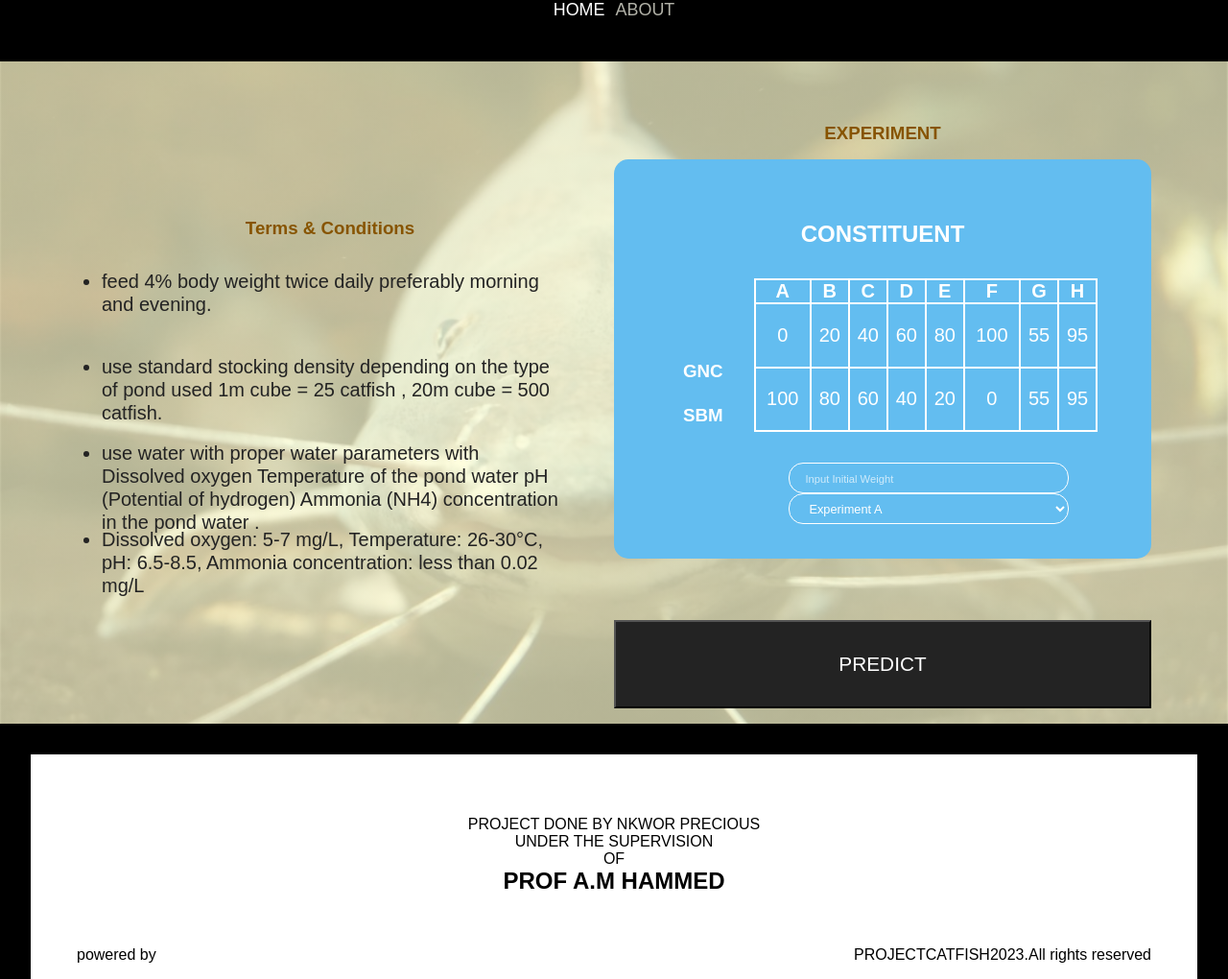
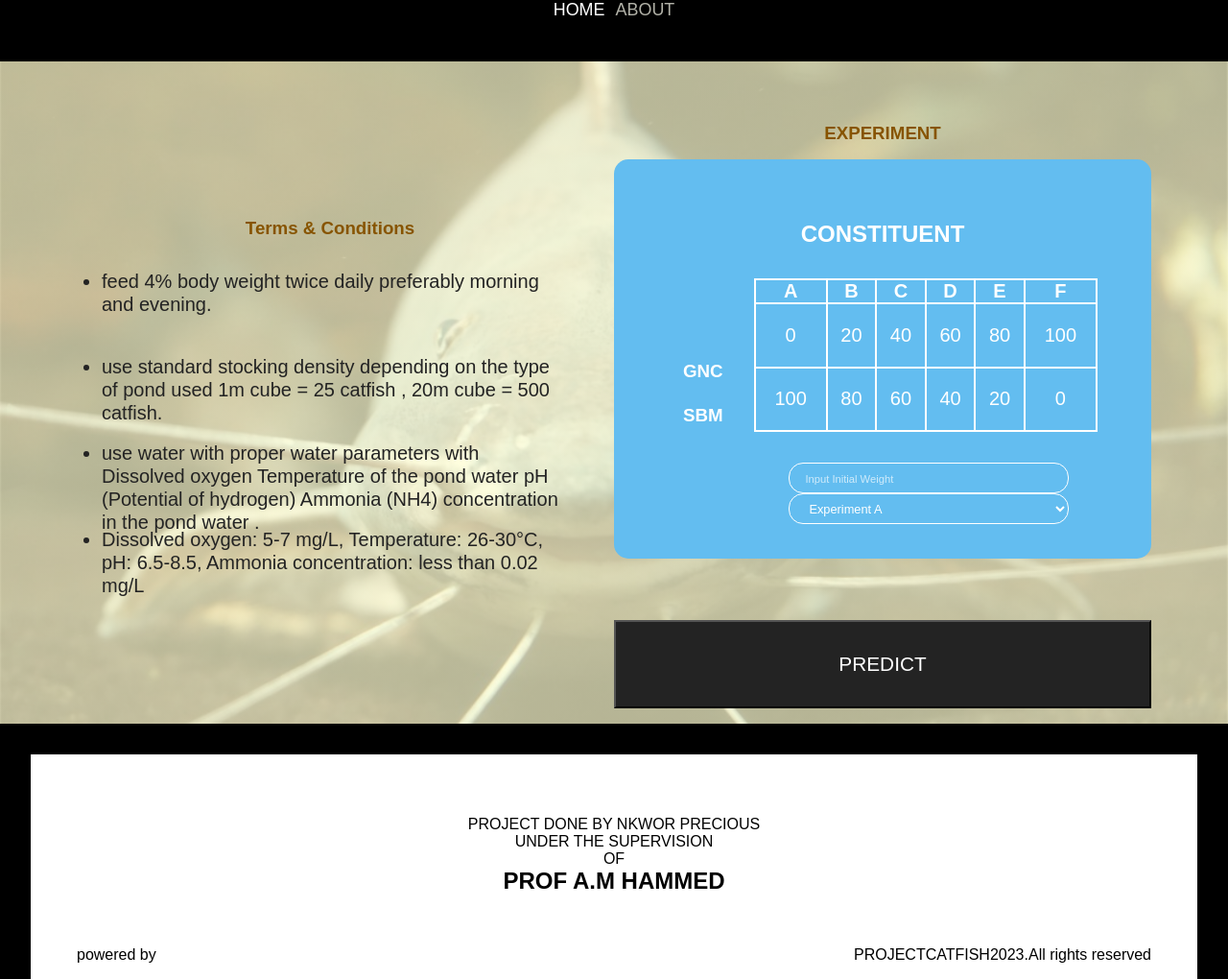
Before and after one commit to abiola814/catfish-weight-prediction-, a Flask app: page / in a window 1280 px wide. Shown: the whole page at 96% size. Run offline with Flask 3, Linux system fonts and the light colour scheme.

```diff
--- a/templates/index.html
+++ b/templates/index.html
@@ -55,8 +55,7 @@ Ammonia concentration: less than 0.02 mg/L</li>
                                     <th>D</th>
                                     <th>E</th>
                                     <th>F</th>
-                                    <th>G</th>
-                                    <th>H</th>
+
                                 </tr>
                             </thead>
                             <tbody class="table-body">
@@ -67,8 +66,7 @@ Ammonia concentration: less than 0.02 mg/L</li>
                                     <td>60</td>
                                     <td>80</td>
                                     <td>100</td>
-                                    <td>55</td>
-                                    <td>95</td>
+
                                 </tr>
                                 <tr>
                                     <td>100</td>
@@ -77,8 +75,7 @@ Ammonia concentration: less than 0.02 mg/L</li>
                                     <td>40</td>
                                     <td>20</td>
                                     <td>0</td>
-                                    <td>55</td>
-                                    <td>95</td>
+
                                 </tr>
                             </tbody>
                         </table>
```
